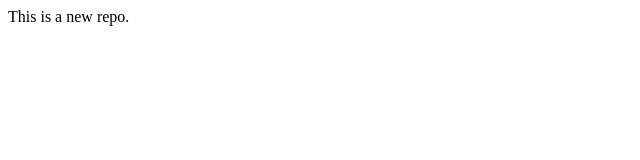
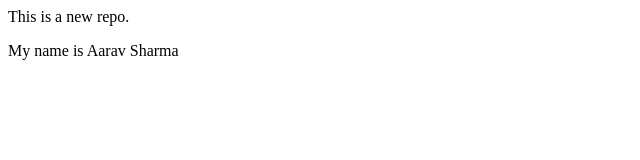
Before and after one commit to AaravBot/LocalRepo, a plain HTML site: page index.html in a window 1280 px wide. Shown: the whole page, without its empty margins (0-640 px from the left). Drawn offline with Linux system fonts and the light colour scheme.

Commit message:
Add new line

```diff
--- a/index.html
+++ b/index.html
@@ -1 +1,2 @@
 <p>This is a new repo.</p>
+<p>My name is Aarav Sharma</p>
```
